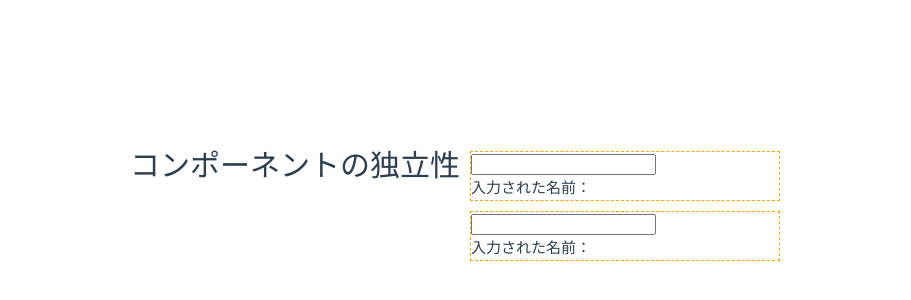
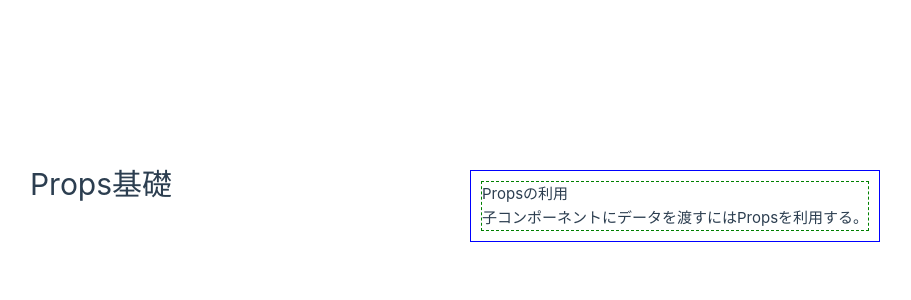
Before and after one commit to chameleon05119/hello-vue, a Vue app: page / in a window 1280 px wide. Shown: the part 194-494 px from the top of the page, without its empty margins (180-1091 px from the left). Built offline with nearby package versions, Linux system fonts and the light colour scheme.

Commit message:
Props基礎

```diff
--- a/src/App.vue
+++ b/src/App.vue
@@ -1,11 +1,19 @@
 <script setup lang="ts">
-import WithModel from './components/WithModel.vue'
+import { ref } from 'vue'
+import OnceInfo from '@/components/OneInfo.vue'
+const propsContent = ref('子コンポーネントにデータを渡すにはPropsを利用する。')
 </script>
 
 <template>
-  <h1>コンポーネントの独立性</h1>
+  <h1>Props基礎</h1>
   <section>
-    <WithModel />
-    <WithModel />
+    <OnceInfo title="Propsの利用" :content="propsContent" />
   </section>
 </template>
+
+<style>
+section {
+  border: blue 1px solid;
+  margin: 10px;
+}
+</style>
--- /dev/null
+++ b/src/components/OneInfo.vue
@@ -0,0 +1,25 @@
+<script setup lang="ts">
+interface Props {
+  title: string
+  content: string
+}
+defineProps<Props>()
+</script>
+
+<template>
+  <section class="box">
+    <h4>
+      {{ title }}
+    </h4>
+    <p>
+      {{ content }}
+    </p>
+  </section>
+</template>
+
+<style scoped>
+.box {
+  border: green 1px dashed;
+  margin: 10px;
+}
+</style>
```
